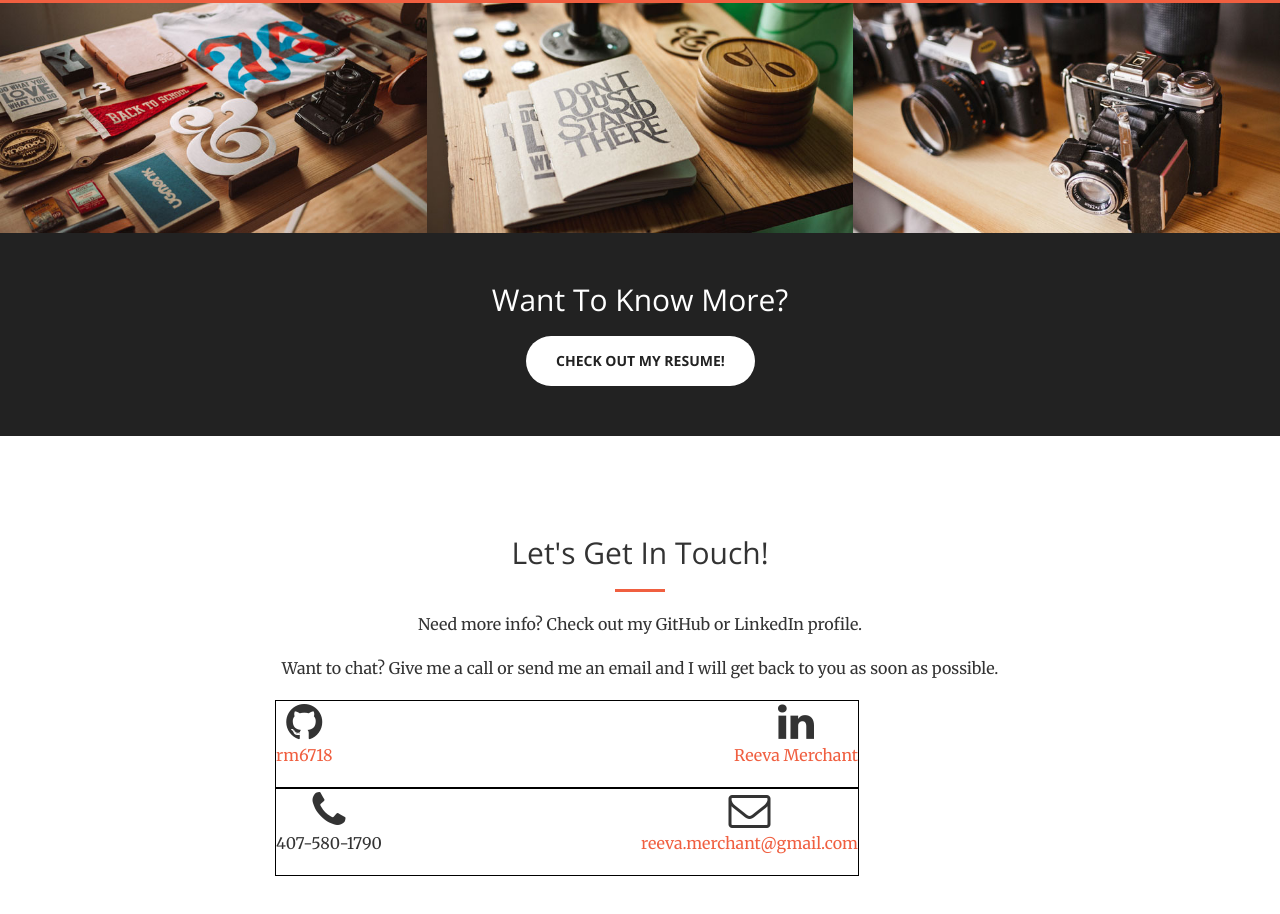
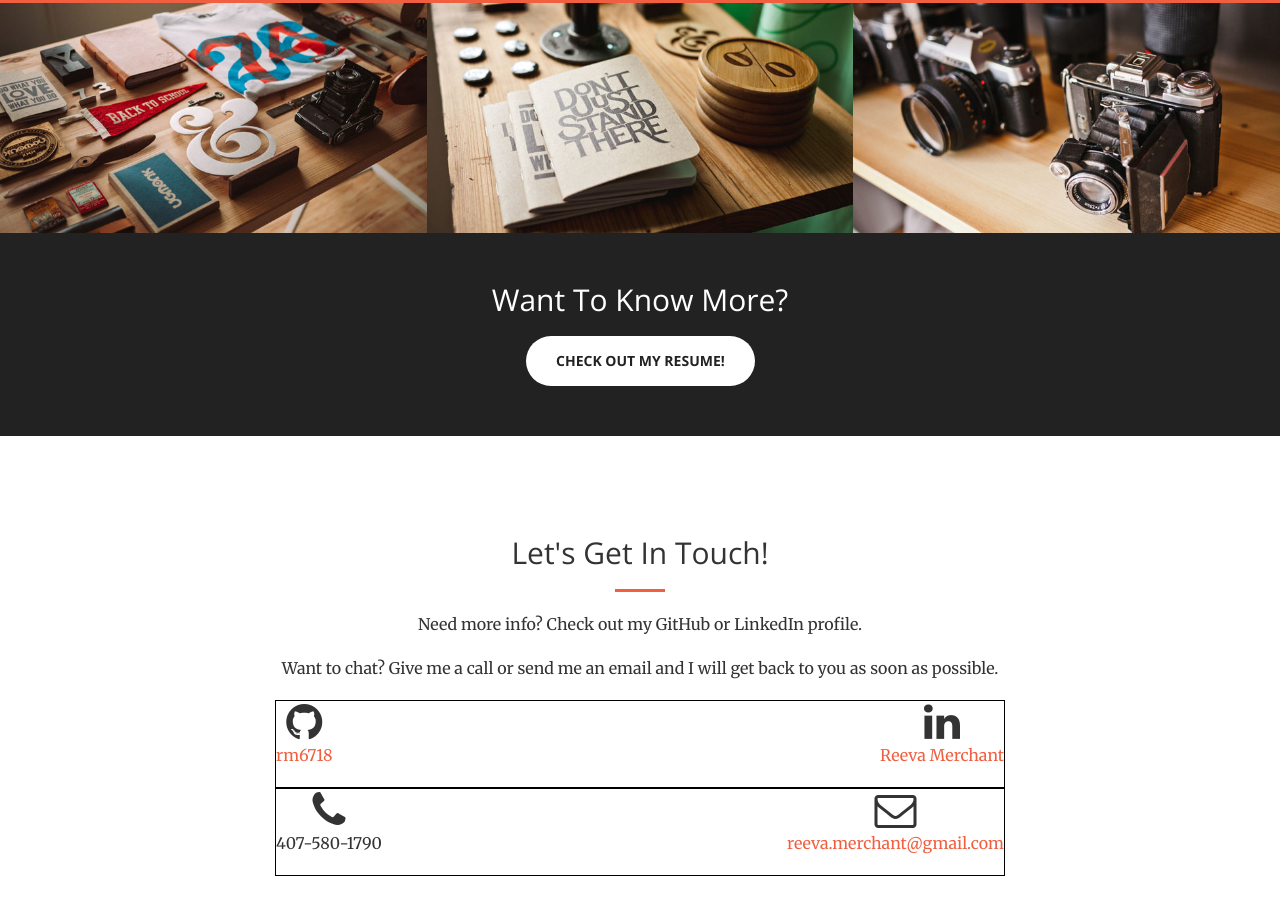
Before and after one commit to rm6718/rm67.18.github.io, a website: page index.html in a window 1280 px wide. Shown: the part 1263-2177 px from the top of the page. Drawn offline with nearby package versions, Linux system fonts and the light colour scheme.

Commit message:
contact centering

```diff
--- a/css/style.css
+++ b/css/style.css
@@ -2,5 +2,5 @@
     border: 1px solid black;
     display: flex;
     justify-content: space-between;
-    width: 80%;
+    width: 100%;
 }
--- a/index.html
+++ b/index.html
@@ -153,7 +153,7 @@
                     <hr class="primary">
                     <p>Need more info? Check out my GitHub or LinkedIn profile.</p>
                     <p>Want to chat? Give me a call or send me an email and I will get back to you as soon as possible.</p>
-                    <div class="contact-box text-center">
+                    <div class="contact-box">
                         <div>
                             <i class="fa fa-github fa-3x sr-contact"></i>
                             <p><a href="https://github.com/rm6718">rm6718</a></p>
@@ -163,7 +163,7 @@
                             <p><a href="https://www.linkedin.com/in/reeva-merchant-95487a130">Reeva Merchant</a></p>
                         </div>
                     </div>
-                    <div class="contact-box text-center">
+                    <div class="contact-box">
                         <div>
                             <i class="fa fa-phone fa-3x sr-contact"></i>
                             <p>407-580-1790</p>
```
